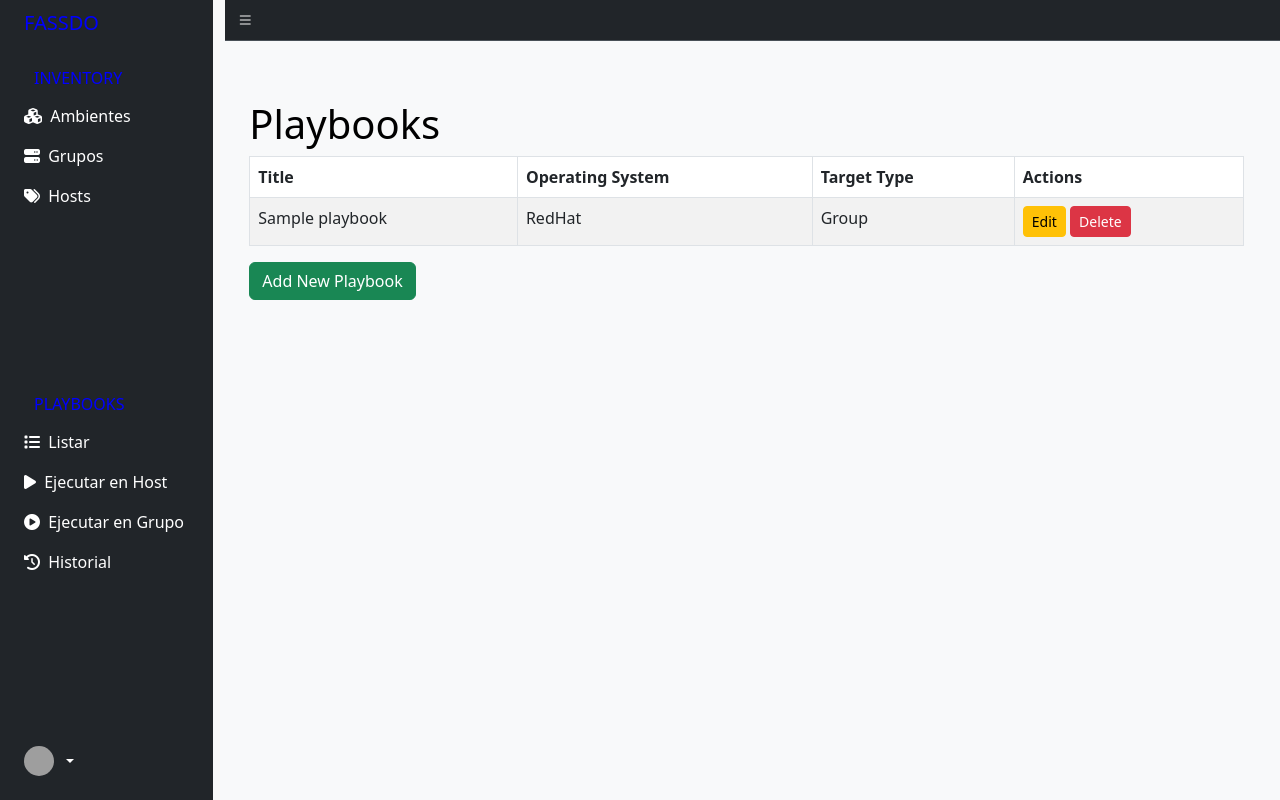
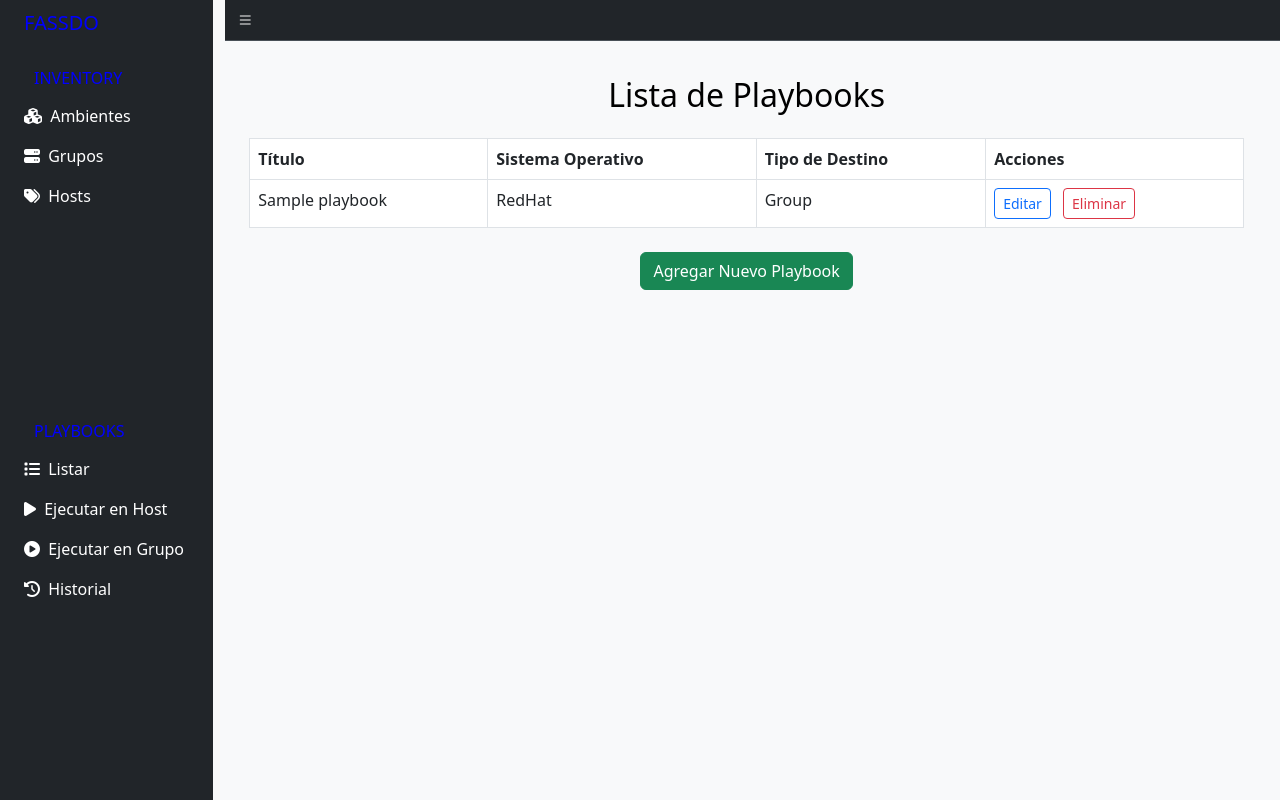
Before and after one commit to htheran/fassdo, a Django app: page /playbook/ in a window 1280 px wide. Run offline with Django 5.2, Linux system fonts and the light colour scheme; tables that the repository leaves empty hold one stand-in row (values such as "Sample post"); some libraries are stand-ins or nearby versions; grey boxes are pictures that could not be loaded.

Commit message:
Se mejoran un poco los html, y todo funcionando :)

```diff
--- a/inventory/urls.py
+++ b/inventory/urls.py
@@ -10,10 +10,12 @@ urlpatterns = [
     path('groups/', views.list_groups, name='list_groups'),
     path('groups/create/', views.create_group, name='create_group'),
     path('groups/edit/<int:pk>/', views.edit_group, name='edit_group'),
+    path('groups/delete/<int:pk>/', views.delete_group, name='delete_group'),
 
     path('hosts/', views.list_hosts, name='list_hosts'),
     path('hosts/create/', views.create_host, name='create_host'),
     path('hosts/edit/<int:pk>/', views.edit_host, name='edit_host'),
+    path('hosts/delete/<int:pk>/', views.delete_host, name='delete_host'),
     path('success/', success_view, name='success_url'),  # Definición para success_url
     path('error/', error_view, name='error_url'),
 
--- a/templates/base/base.html
+++ b/templates/base/base.html
@@ -120,21 +120,8 @@
                         </li>
                     </ul>
 
-                    <!-- Perfil de Usuario -->
-                    <div class="dropdown pb-4">
-                        <a href="#" class="d-flex align-items-center text-white text-decoration-none dropdown-toggle" id="dropdownUser1" data-bs-toggle="dropdown" aria-expanded="false">
-                            <img src="{% static 'images/default_avatar.png' %}" alt="User" width="30" height="30" class="rounded-circle">
-                            <span class="d-none d-sm-inline mx-1">{{ request.user.username }}</span>
-                        </a>
-                        <ul class="dropdown-menu dropdown-menu-dark text-small shadow">
-                            <li>
-                                <form action="{% url 'logout' %}" method="post">
-                                    {% csrf_token %}
-                                    <button type="submit" class="dropdown-item">Cerrar sesión</button>
-                                </form>
-                            </li>
-                        </ul>
-                    </div>
+
+
                 </div>
             </div>
 
--- a/templates/playbook/list_playbooks.html
+++ b/templates/playbook/list_playbooks.html
@@ -2,15 +2,15 @@
 
 {% block content %}
 <div class="container">
-    <h1 class="mt-4">Playbooks</h1>
+    <h2 class="mb-4 text-center">Lista de Playbooks</h2>
 
-    <table class="table table-striped table-bordered">
+    <table class="table table-bordered">
         <thead>
             <tr>
-                <th>Title</th>
-                <th>Operating System</th>
-                <th>Target Type</th>
-                <th>Actions</th>
+                <th>Título</th>
+                <th>Sistema Operativo</th>
+                <th>Tipo de Destino</th>
+                <th>Acciones</th>
             </tr>
         </thead>
         <tbody>
@@ -20,11 +20,12 @@
                 <td>{{ playbook.get_operating_system_display }}</td>
                 <td>{{ playbook.get_playbook_type_display }}</td>
                 <td>
-                    <a href="{% url 'edit_playbook' playbook.id %}" class="btn btn-warning btn-sm">Edit</a>
+                    <!-- Botón de Editar -->
+                    <a href="{% url 'edit_playbook' playbook.id %}" class="btn btn-outline-primary btn-sm me-2">Editar</a>
 
-                    <!-- Botón para activar el modal -->
-                    <a href="#" class="btn btn-danger btn-sm" data-bs-toggle="modal" data-bs-target="#deletePlaybookModal{{ playbook.id }}">
-                        Delete
+                    <!-- Botón de Eliminar (activa modal) -->
+                    <a href="#" class="btn btn-outline-danger btn-sm" data-bs-toggle="modal" data-bs-target="#deletePlaybookModal{{ playbook.id }}">
+                        Eliminar
                     </a>
                 </td>
             </tr>
@@ -34,17 +35,17 @@
                 <div class="modal-dialog">
                     <div class="modal-content">
                         <div class="modal-header">
-                            <h5 class="modal-title" id="deletePlaybookModalLabel{{ playbook.id }}">Delete Playbook</h5>
+                            <h5 class="modal-title" id="deletePlaybookModalLabel{{ playbook.id }}">Eliminar Playbook</h5>
                             <button type="button" class="btn-close" data-bs-dismiss="modal" aria-label="Close"></button>
                         </div>
                         <div class="modal-body">
-                            <p>Are you sure you want to delete <strong>{{ playbook.name }}</strong>?</p>
+                            <p>¿Estás seguro que deseas eliminar el playbook <strong>{{ playbook.name }}</strong>?</p>
                         </div>
                         <div class="modal-footer">
                             <form method="POST" action="{% url 'delete_playbook' playbook.id %}">
                                 {% csrf_token %}
-                                <button type="submit" class="btn btn-danger">Delete</button>
-                                <button type="button" class="btn btn-secondary" data-bs-dismiss="modal">Cancel</button>
+                                <button type="submit" class="btn btn-danger">Eliminar</button>
+                                <button type="button" class="btn btn-secondary" data-bs-dismiss="modal">Cancelar</button>
                             </form>
                         </div>
                     </div>
@@ -53,12 +54,15 @@
             <!-- Fin del modal -->
             {% empty %}
             <tr>
-                <td colspan="4" class="text-center">No playbooks found.</td>
+                <td colspan="4" class="text-center">No se encontraron playbooks.</td>
             </tr>
             {% endfor %}
         </tbody>
     </table>
 
-    <a href="{% url 'create_playbook' %}" class="btn btn-success">Add New Playbook</a>
+    <!-- Botón para Crear Nuevo Playbook -->
+    <div class="text-center mt-4">
+        <a href="{% url 'create_playbook' %}" class="btn btn-success">Agregar Nuevo Playbook</a>
+    </div>
 </div>
 {% endblock %}
```
Also changed, not shown: inventory/views.py (+20 -0 lines), templates/inventory/list_groups.html (+23 -12 lines), templates/inventory/list_hosts.html (+14 -2 lines).
